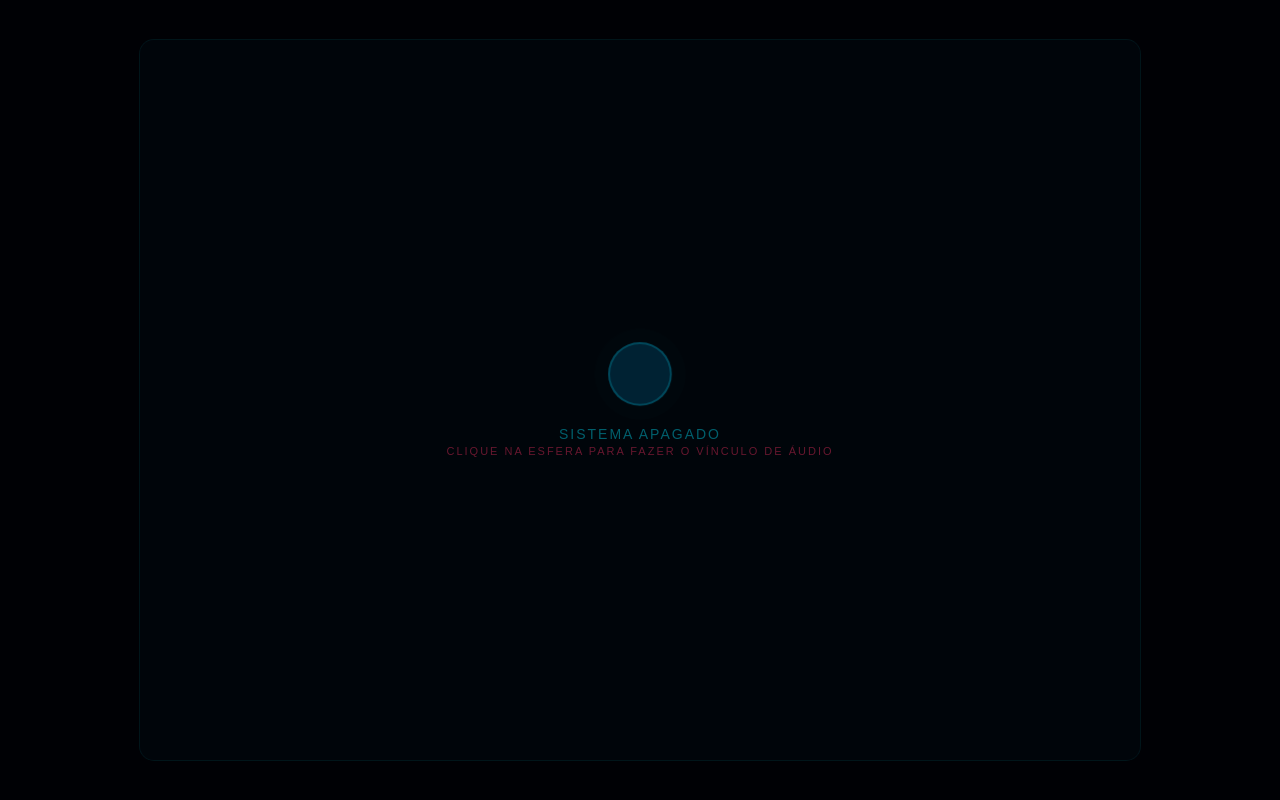
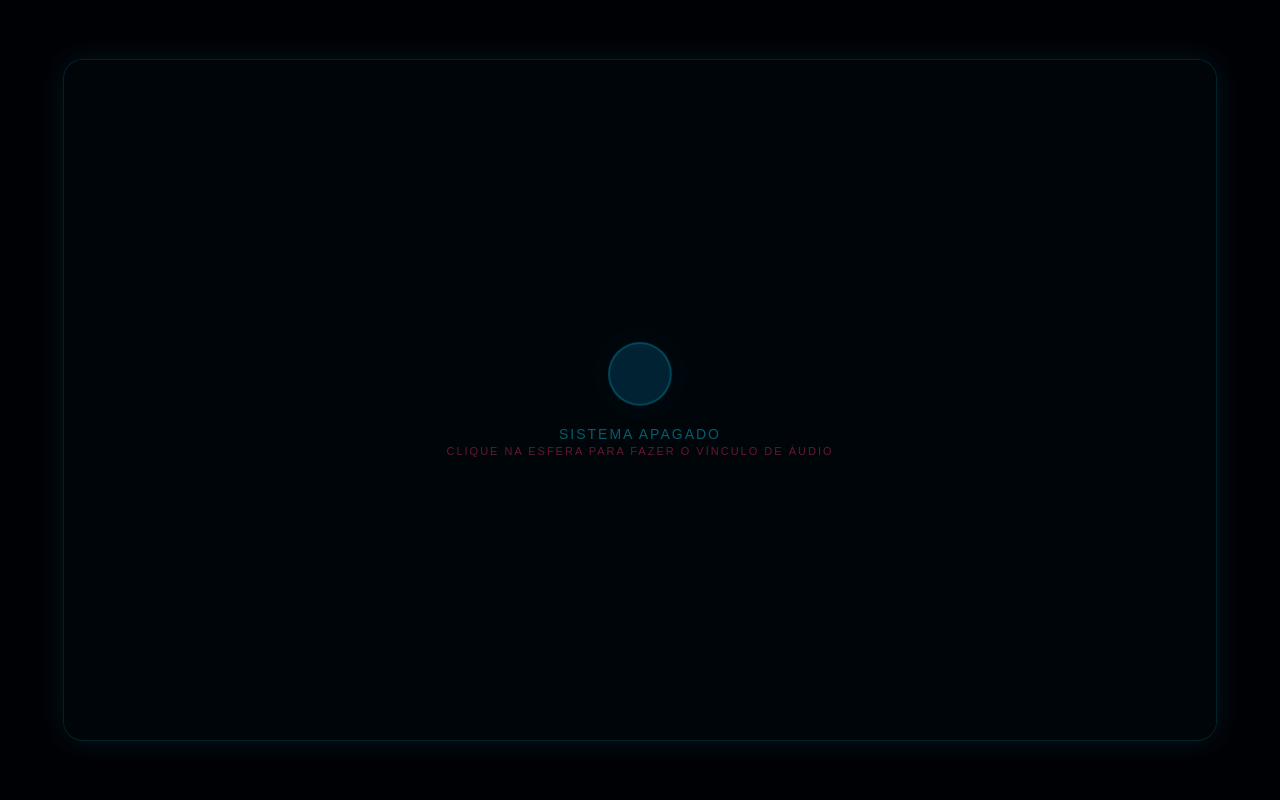
Before and after one commit to davimwdeiros15-dot/Astryxz-AI, a plain HTML site: page index.html in a window 1280 px wide. Drawn offline with Linux system fonts and the light colour scheme.

Commit message:
Update index.html

```diff
--- a/index.html
+++ b/index.html
@@ -19,19 +19,32 @@ body{
     overflow: hidden;
 }
 
+/* 💻 Configuração responsiva: começa compacta para celular */
 .app{
     width: 95%;
-    max-width: 1000px;
-    height: 90vh;
+    max-width: 420px;
+    height: 95vh;
     background:#00050a;
     border-radius:15px;
     display:flex;
-    flex-direction:row;
+    flex-direction:column;
     overflow:hidden;
     border:1px solid #00e5ff11;
     box-shadow: 0 0 0px rgba(0, 229, 255, 0);
-    transition: all 0.8s ease;
+    transition: all 0.5s ease;
     position: relative;
+}
+
+/* 🖥️ ADAPTAÇÃO AUTOMÁTICA PARA TELA CHEIA NO PC */
+@media (min-width: 768px) {
+    .app {
+        max-width: 90%;
+        width: 1200px;
+        height: 85vh;
+        border-radius: 20px;
+        border-color: #00e5ff22;
+        box-shadow: 0 0 30px rgba(0, 229, 255, 0.1);
+    }
 }
 
 .standby-screen {
@@ -103,7 +116,7 @@ button:hover { background: #80f2ff; transform: scale(1.02); }
 .btn-mic { background: #002233; color: #00e5ff; border: 1px solid #00e5ff33; }
 .btn-mic.listening { background: #ff3366; color: white; animation: pulse 1.5s infinite; border-color: transparent; }
 
-.devPanel{ display:none; padding:20px; background:#000f1a; border-left:1px solid #00e5ff33; width: 280px; box-sizing: border-box; overflow-y: auto; }
+.devPanel{ display:none; padding:20px; background:#000f1a; border-left:1px solid #00e5ff33; width: 280px; box-sizing: border-box; overflow-y: auto; position: absolute; right: 0; top: 0; height: 100%; z-index: 200; }
 .devPanel h3 { margin-top: 0; color: #ff3366; }
 .devPanel button { width: 100%; margin-top: 10px; background: #ff3366; color: white; }
 </style>
@@ -159,7 +172,9 @@ const title = document.getElementById("title");
 const statusText = document.getElementById("statusText");
 const micBtn = document.getElementById("micBtn");
 
-let API_KEY = "";
+// 🔑 APAGUE O TEXTO ABAIXO E COLE A SUA CHAVE SK-OR DA OPENROUTER ENTRE AS ASPAS:
+let API_KEY = "SUA_API_KEY_AQUI";
+
 let isSystemActive = false;
 let recognition;
 let isListening = false;
@@ -167,7 +182,6 @@ let isListening = false;
 let audioContext, analyser, microphone, javascriptNode;
 const CLAP_THRESHOLD = 45;
 
-// Vincula o canal de som e aguarda a palma
 function initAudio() {
     if (audioContext) return;
 
@@ -200,9 +214,6 @@ function initAudio() {
     });
 }
 
-//////////////////////////////////////////////////
-// 🎤 RECONHECIMENTO DE VOZ (SPEECH-TO-TEXT)
-//////////////////////////////////////////////////
 function initSpeechRecognition() {
     const SpeechRecognition = window.SpeechRecognition || window.webkitSpeechRecognition;
     if (!SpeechRecognition) return;
@@ -221,7 +232,7 @@ function initSpeechRecognition() {
     recognition.onresult = (event) => {
         const textResult = event.results[0][0].transcript;
         input.value = textResult;
-        run(); // Processa automaticamente após o término da fala
+        run();
     };
 
     recognition.onend = () => {
@@ -265,7 +276,6 @@ function add(text,type){
     chat.scrollTop = chat.scrollHeight;
 }
 
-// Envia comandos de abertura ao arquivo main.js do Electron
 function openApp(app){
     app = app.toLowerCase().replace("abrir ", "").trim();
     add("🚀 Invocando software local: " + app, "ai");
@@ -279,11 +289,16 @@ function openApp(app){
 }
 
 async function askAI(msg){
-    if(!API_KEY) return "⚠️ Nenhuma API KEY configurada no painel Dev.";
+    if(!API_KEY || API_KEY === "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") return "⚠️ Nenhuma API KEY configurada no código ou no painel Dev.";
     try{
         const res = await fetch("https://openrouter.ai/api/v1/chat/completions",{
             method:"POST",
-            headers:{"Content-Type":"application/json","Authorization":`Bearer ${API_KEY}`,"HTTP-Referer":"http://localhost","X-Title":"NOX AI"},
+            headers:{
+                "Content-Type":"application/json",
+                "Authorization":`Bearer ${API_KEY}`,
+                "HTTP-Referer":"http://localhost",
+                "X-Title":"NOX AI"
+            },
             body:JSON.stringify({
                 model:"openai/gpt-3.5-turbo",
                 messages:[
@@ -304,7 +319,6 @@ async function run(){
     add(text,"user");
     input.value = "";
 
-    // Verifica se o usuário quer executar um programa no PC
     if(text.toLowerCase().startsWith("abrir ")){
         openApp(text);
         return;
@@ -322,7 +336,6 @@ function openDev(){
     nameInput.value = title.innerText;
 }
 
-// Salva e atualiza o logo 3D
 function saveDev(){
     API_KEY = apiInput.value;
     title.innerText = nameInput.value;
```
